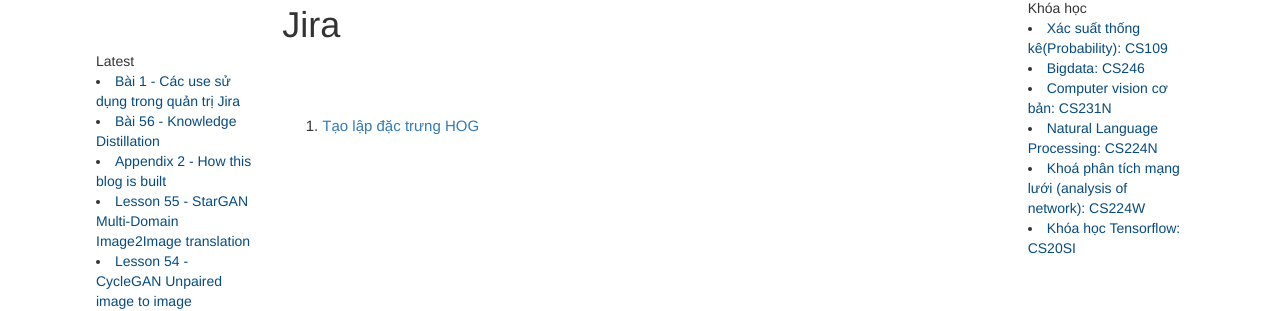
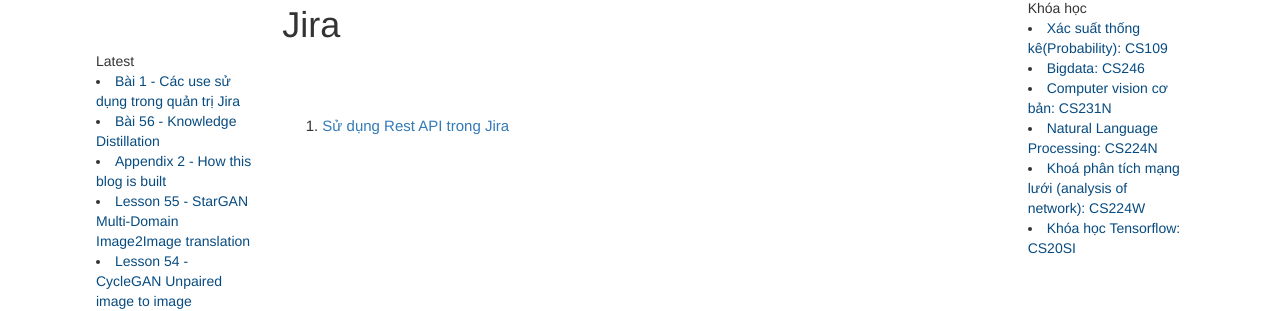
Before and after one commit to d12life/d12life.github.io, a Jekyll site: the page built from content.md, in a window 1280 px wide and 900 px high. Shown: the part 117-428 px from the top of the window. Built offline with Jekyll 4.4.1, drawn with Linux system fonts in a browser that asks for light colours; nearby versions of some CDN libraries.

```diff
--- a/_includes/content.html
+++ b/_includes/content.html
@@ -13,7 +13,7 @@
 <div class="fontsize">
 <ol>
     <li>
-        <a href="./2022/12/13/HOG.html">Tạo lập đặc trưng HOG</a>
+        <a href="./2022/12/13/Jira.html">Sử dụng Rest API trong Jira</a>
     </li>
     <!-- <li>
         <a href="./2019/08/22/convolutional-neural-network.html">Mạng tích chập</a>
```
Also changed, not shown: README.md (deleted), assets/images/20191022_GoogleHeatMap/dataDemandBranchFake.png (deleted), assets/images/20191022_GoogleHeatMap/foliumHeatMap.png (deleted), assets/images/20191022_GoogleHeatMap/foliumHeatMapClickForMarker.png (deleted), assets/images/20191022_GoogleHeatMap/foliumInitialMap.png (deleted), assets/images/20191022_GoogleHeatMap/foliumMarker.png (deleted), assets/images/20191022_GoogleHeatMap/foliumMarkerCircle.png (deleted), assets/images/20191022_GoogleHeatMap/foliumMarkerCircleRed.png (deleted), assets/images/20191022_GoogleHeatMap/foliumMarkerMultiple.png (deleted), assets/images/20191022_GoogleHeatMap/foliumPolyLine.png (deleted), 1 other file.
